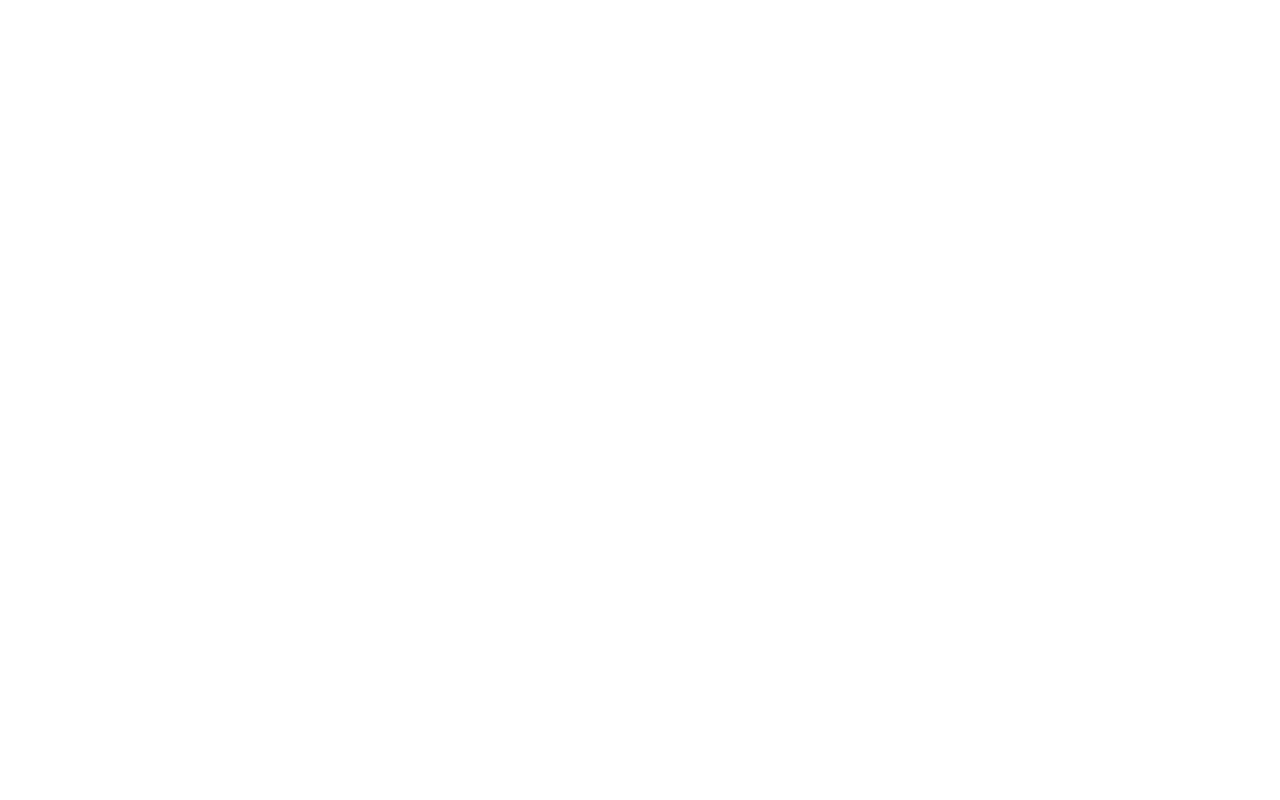
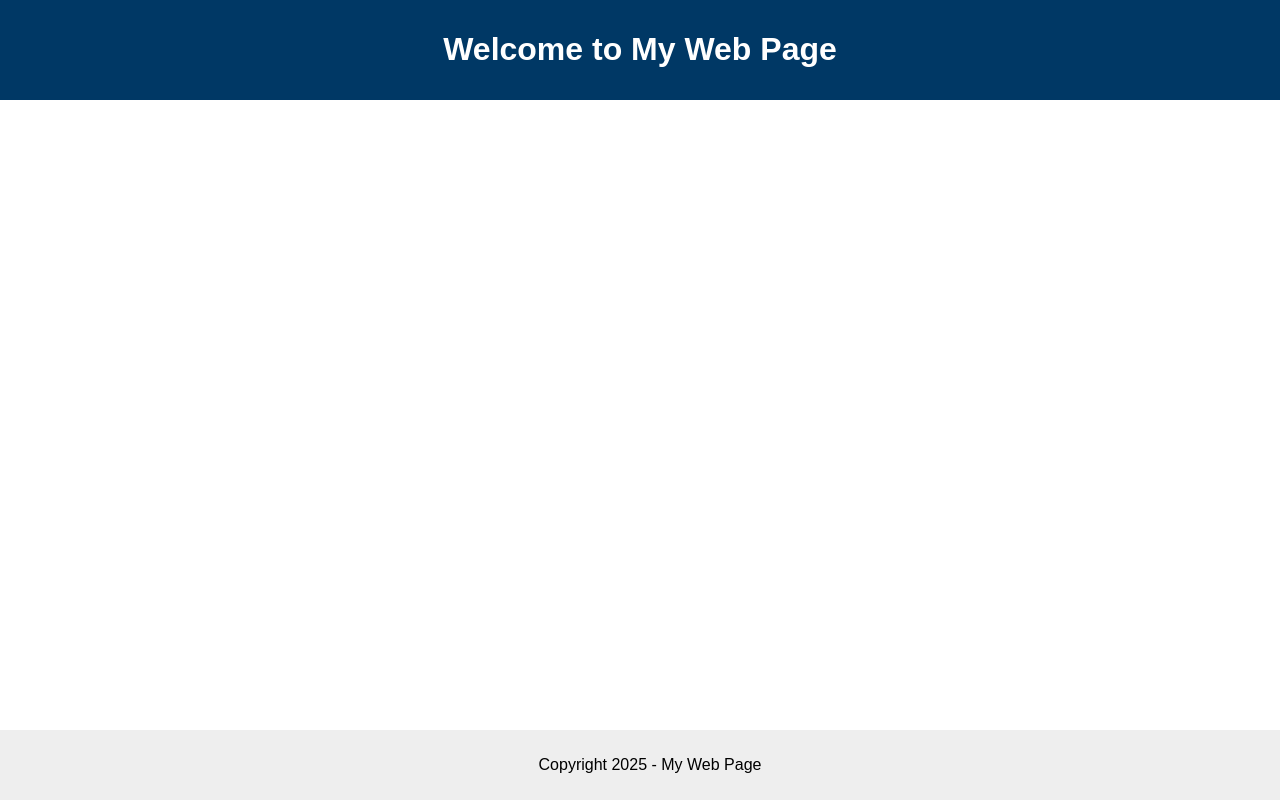
Before and after one commit to Pablo-Cornejo-Garrido/my_first_web_page_2025-2, a plain HTML site: page index.html in a window 1280 px wide. Drawn offline with Linux system fonts and the light colour scheme.

Commit message:
Adding header and footer in html file, styles are included too

```diff
--- a/index.html
+++ b/index.html
@@ -3,7 +3,34 @@
 <head>
     <meta charset="UTF-8">
     <title>My First Web Page</title>
+    <style>
+        body {
+            font-family: Arial, sans-serif;
+            margin: 0;
+        }
+        header {
+            background-color: #003865;
+            color: white;
+            padding: 10px;
+            text-align: center;
+        }
+        footer {
+            background-color: #eee;
+            padding: 10px;
+            text-align: center;
+            position: fixed;
+            bottom: 0;
+            width: 100%;
+        }
+    </style>
 </head>
 <body>
-    </body>
+    <header>
+        <h1>Welcome to My Web Page</h1>
+    </header>
+
+    <footer>
+        <p>Copyright 2025 - My Web Page</p>
+    </footer>
+</body>
 </html>
```
Also changed, not shown: 1 other file.
